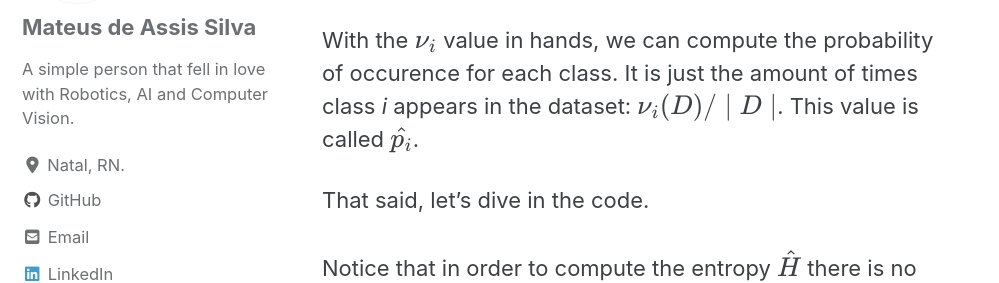
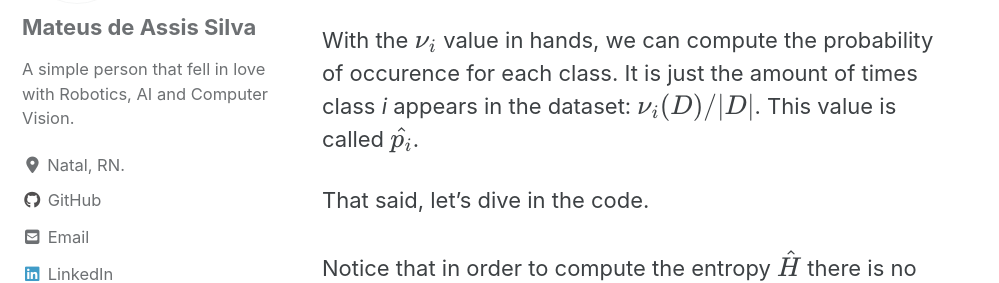
Before and after one commit to mtxslv/mtxslv.github.io, a Jekyll site: the page built from _posts/2020-05-12-id3_part_2.md, in a window 1280 px wide and 900 px high, scrolled down 1797 px. Shown: the part 172-455 px from the top of the window, without its empty margins (0-999 px from the left). Built offline with Jekyll 4.4.1, drawn with Linux system fonts in a browser that asks for light colours; cached includes are drawn as plain includes; nearby versions of some CDN libraries; formulas are drawn with MathJax 3.

Commit message:
expression explanation added

```diff
--- a/_posts/2020-05-12-id3_part_2.md
+++ b/_posts/2020-05-12-id3_part_2.md
@@ -37,7 +37,7 @@ The dataset _D_ is the collection of instances we have. It means all the vectors
 
 Let's suppose there are _i_ different classes. For example, if I would classify a meteorological pattern as _will rain_ or _will not rain_, _i_ would equal 2. Now I may ask: how many instances have class _i_? Let's call this value $$\nu_i$$. Well, this value is defined simply by _how many pairs (x,l) have l equal to i_.
 
-With the $$ \nu_i $$ value in hands, we can compute the probability of occurence for each class. It is just the amount of times class _i_ appears in the dataset: $$ \nu_i(D)/ \mid D \mid $$. This value is called $$ \hat{p_i} $$.
+With the $$ \nu_i $$ value in hands, we can compute the probability of occurence for each class. It is just the amount of times class _i_ appears in the dataset: $$ \nu_i(D)/ \vert D \vert $$. This value is called $$ \hat{p_i} $$.
 
 That said, let's dive in the code.
 
```
